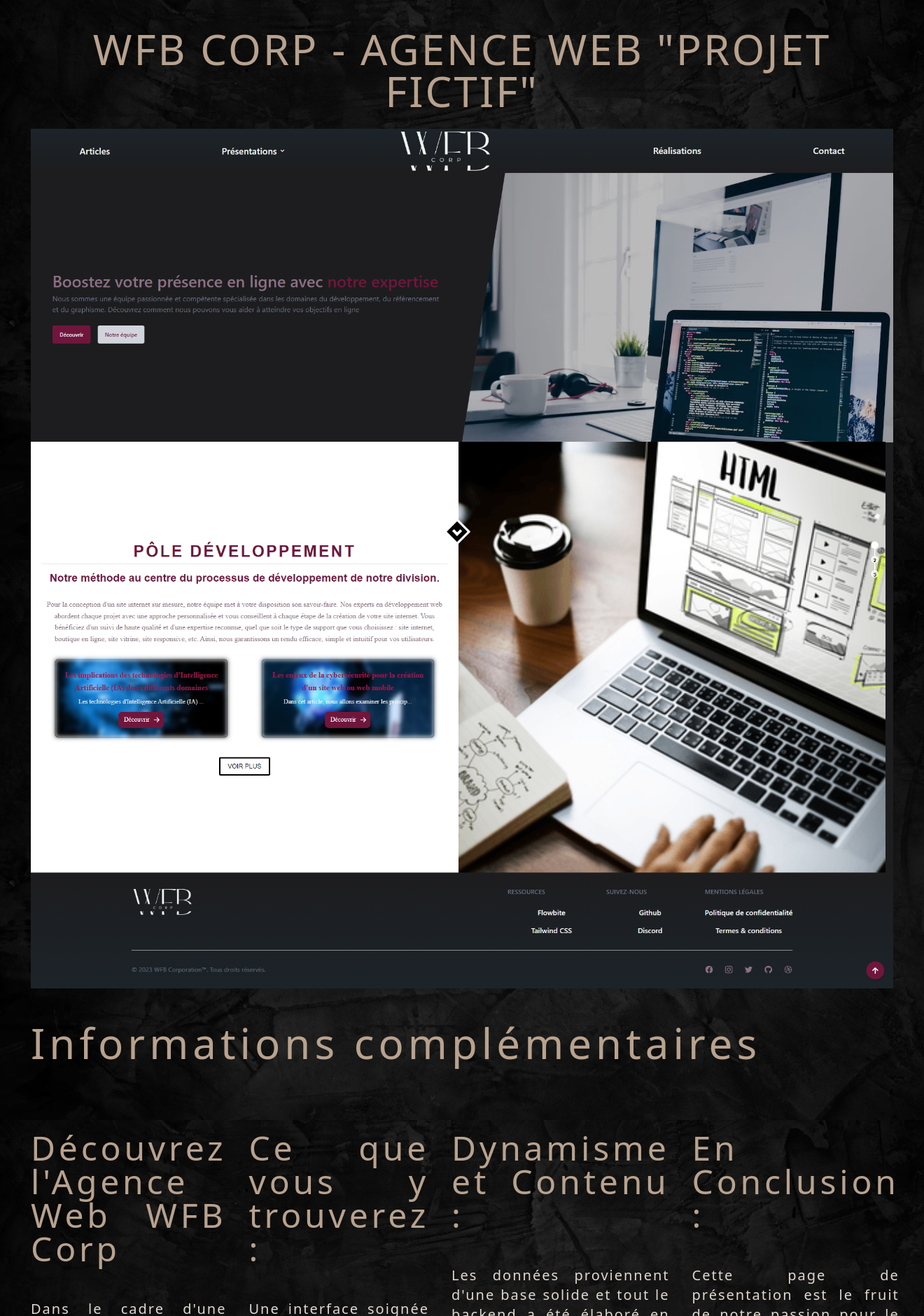
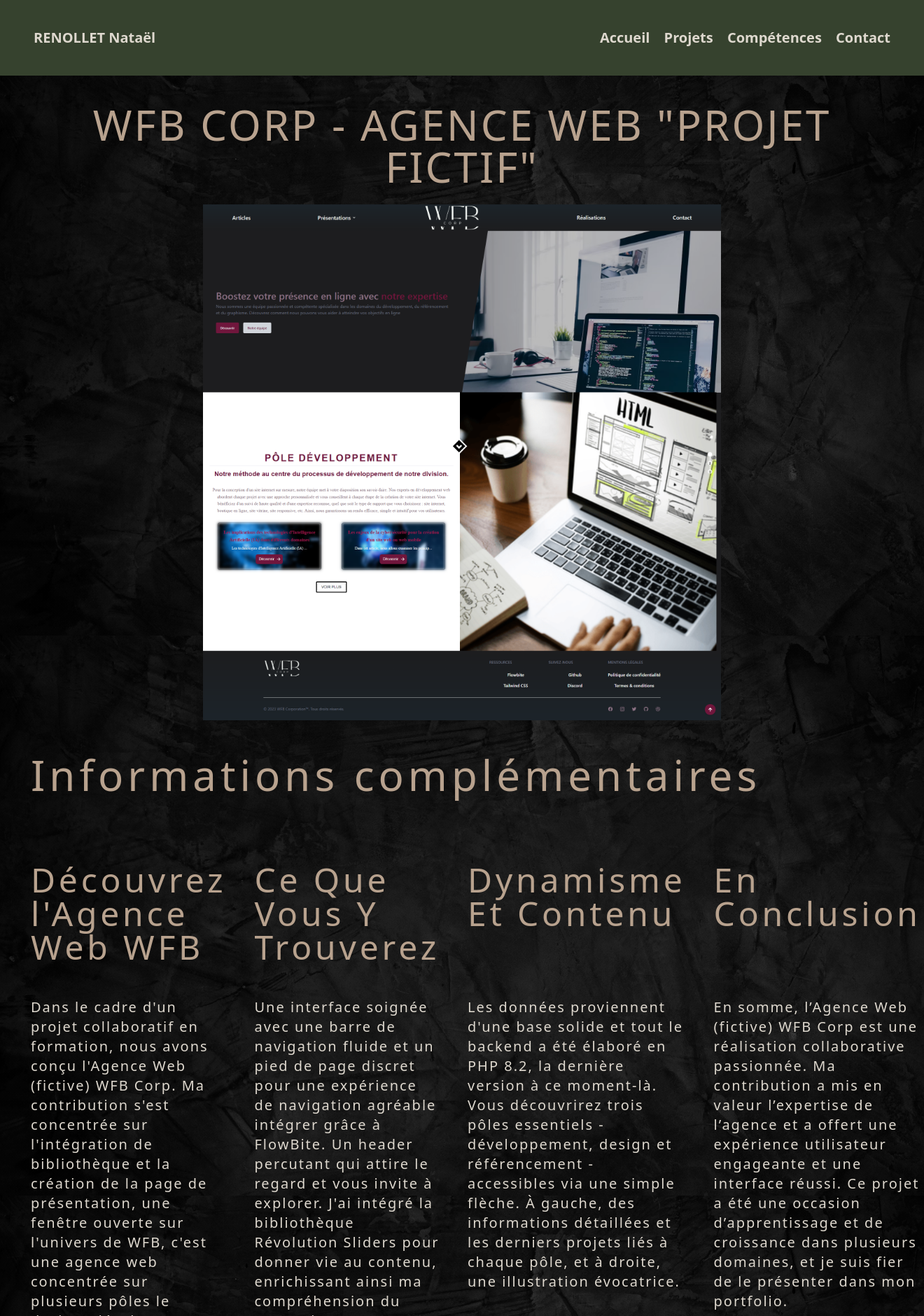
Before and after one commit to body08120/portfolio-v1, a PHP site: page /wfbcorp.php in a window 1320 px wide. Shown: the top 1880 px of the page at 70% size. Run offline with PHP 8.4, Linux system fonts and the light colour scheme; some libraries are stand-ins or nearby versions.

Commit message:
fix commentaire

```diff
--- a/index.php
+++ b/index.php
@@ -67,10 +67,6 @@
     <?php include('includes/navbar.php'); ?>
 
     <!--HEADER SECTION-->
-    <!-- <header class="h-full bg-header px-10 py-16
-               sm:pt-32
-               lg:pt-24
-               xl:pt-40"> -->
     <header class="h-full bg-header px-10 py-16">
 
       <div class="flex
@@ -220,7 +216,7 @@
       <!-- Section: Design Block -->
       <section class="text-center">
         <div class="p-4 md:p-12">
-          <h2 class="my-12 text-2xl md:text-5xl font-bold leading-tight tracking-tight">
+          <h2 class="my-12 text-2xl md:text-5xl  leading-tight tracking-tight">
             Restons en contact <br />
             <span class="text-title-color">Rejoignez-moi sur les réseaux sociaux</span>
           </h2>
--- a/wfbcorp.php
+++ b/wfbcorp.php
@@ -63,7 +63,7 @@
     <main class="text-text-color">
 
         <!--HEADER SECTION-->
-        <header></header>
+        <?php include_once('includes/navbar.php'); ?>
         <!--END HEADER SECTION-->
 
         <!--################################-->
@@ -74,21 +74,24 @@
                 <h1 class="font-thin text-center text-title-color text-4xl uppercase tracking-wider
                lg:text-5xl
                xl:text-6xl">WFB Corp - Agence Web "projet fictif"</h1>
+
                 <br>
-                <img src="assets/img/wfbcorp.png" alt="WFB Corp" />
+                <a href="assets/img/wfbcorp.png"><img src="assets/img/wfbcorp.png" alt="WFB Corp" class="xl:w-3/5 xl:mx-auto"/></a>
 
                 <h1 class="my-4 font-thin text-title-color text-4xl tracking-widest
                  sm:text-5xl
-                 lg:my-8 lg:text-6xl
+                 md:my-8
+                 lg:text-6xl
                  xl:my-12
                  2xl:text-7xl">Informations complémentaires</h1>
 
                 <div class="text-left">
 
-                    <div class="text-justify">
+                    <div class="">
 
                         <!--################################-->
-                        <div class="grid grid-col-4 grid-flow-col gap-8
+                        <div class="md:grid grid-col-4 grid-flow-col gap-8
+                        lg:gap-10
                         max-xl:grid-rows-2 content-around">
                             <!--START --Head SECTION-->
                             <div class="hover:border-l-2">
@@ -96,18 +99,20 @@
                  sm:text-4xl
                  lg:my-8 lg:text-5xl
                  xl:my-12
-                 2xl:text-6xl">Découvrez l'Agence Web WFB Corp</h2>
+                 2xl:text-6xl">Découvrez l'Agence Web WFB</h2>
 
 
                                 <p class="my-4 text-lg font-light tracking-widest
                 sm:text-xl
                 lg:my-8 lg:text-1xl
                 xl:my-12">
-                                    Dans le cadre d'une formation collaborative, nous avons conçu l'Agence Web WFB Corp.
-                                    Ma
-                                    contribution s'est concentrée sur la création de la page de présentation, une
-                                    fenêtre
-                                    ouverte sur notre univers.
+                                    Dans le cadre d'un projet collaboratif en formation, nous avons conçu l'Agence Web (fictive) WFB
+                                    Corp.
+                                    Ma contribution s'est concentrée sur l'intégration de bibliothèque et la création de
+                                    la page de présentation, une
+                                    fenêtre ouverte sur l'univers de WFB, c'est une agence web concentrée sur plusieurs
+                                    pôles
+                                    le design, développement et SEO.
                                 </p>
                             </div>
                             <!--END --Head SECTION-->
@@ -118,7 +123,7 @@
                  sm:text-4xl
                  lg:my-8 lg:text-5xl
                  xl:my-12
-                 2xl:text-6xl">Ce que vous y trouverez :</h2>
+                 2xl:text-6xl">Ce Que Vous Y Trouverez</h2>
 
 
                                 <p class="my-4 text-lg font-light tracking-widest
@@ -126,9 +131,8 @@
                 lg:my-8 lg:text-1xl
                 xl:my-12">
                                     Une interface soignée avec une barre de navigation fluide et un pied de page discret
-                                    pour une expérience de navigation agréable. Le point d'entrée ? Un header percutant
+                                    pour une expérience de navigation agréable intégrer grâce à FlowBite. Un header percutant
                                     qui attire le regard et vous invite à explorer.
-
                                     J'ai intégré la bibliothèque Révolution Sliders pour donner vie au contenu,
                                     enrichissant ainsi ma compréhension du JavaScript.
                                 </p>
@@ -141,13 +145,15 @@
                  sm:text-4xl
                  lg:my-8 lg:text-5xl
                  xl:my-12
-                 2xl:text-6xl">Dynamisme et Contenu :</h2>
+                 2xl:text-6xl">Dynamisme Et Contenu</h2>
 
+                 <br class="hidden lg:block">
 
                                 <p class="my-4 text-lg font-light tracking-widest
                 sm:text-xl
                 lg:my-8 lg:text-1xl
-                xl:my-12">
+                xl:my-6
+                2xl:my-9">
                                     Les données proviennent d'une base solide et tout le backend a été élaboré en PHP
                                     8.2, la dernière version à ce moment-là. Vous découvrirez trois pôles essentiels -
                                     développement, design et référencement - accessibles via une simple flèche. À
@@ -163,17 +169,22 @@
                  sm:text-4xl
                  lg:my-8 lg:text-5xl
                  xl:my-12
-                 2xl:text-6xl">En Conclusion :</h2>
+                 2xl:text-6xl">En Conclusion</h2>
+                                <br class="hidden md:block">
 
 
                                 <p class="my-4 text-lg font-light tracking-widest
                 sm:text-xl
-                lg:my-8 lg:text-1xl
-                xl:my-12">
-                                    Cette page de présentation est le fruit de notre passion pour le développement web
-                                    collaboratif. Elle incarne notre engagement à créer des interfaces à la fois
-                                    fonctionnelles et esthétiques, tout en offrant une expérience immersive aux
-                                    visiteurs. Bienvenue dans l'univers captivant de l'Agence Web WFB Corp !
+                lg:my-5 lg:text-1xl
+                xl:my-6
+                2xl:my-9">
+                                    En somme, l’Agence Web (fictive) WFB Corp est une réalisation collaborative
+                                    passionnée. Ma
+                                    contribution a mis en valeur l’expertise de l’agence et a offert une expérience
+                                    utilisateur engageante et une interface réussi. Ce projet a été une occasion
+                                    d’apprentissage et de
+                                    croissance dans plusieurs domaines, et je suis fier de le présenter dans mon
+                                    portfolio.
                                 </p>
                             </div>
                             <!--END --Head SECTION-->
@@ -184,15 +195,18 @@
 
                     <br>
 
-                    <a href="index.php#project" class="bg-default py-2 px-4 rounded-full uppercase
+                    <div class="flex flex-col gap-8 text-center
+                                md:flex-row md:justify-center">
+                        <a href="index.php#project" class="bg-default py-2 px-4 rounded-full uppercase
                             hover:font-semibold hover:bg-h-button
                             lg:tracking-widest lg:text-xl lg:text-right
                             xl:text-1xl xl:py-4 xl:px-6">Retour aux projets</a>
 
-                    <a href="index.php#contact" class="bg-default py-2 px-4 rounded-full uppercase
+                        <a href="index.php#contact" class="bg-default py-2 px-4 rounded-full uppercase
                             hover:font-semibold hover:bg-h-button
                             lg:tracking-widest lg:text-xl lg:text-right
                             xl:text-1xl xl:py-4 xl:px-6">Contactez-moi</a>
+                    </div>
                 </div>
 
             </div>
```
